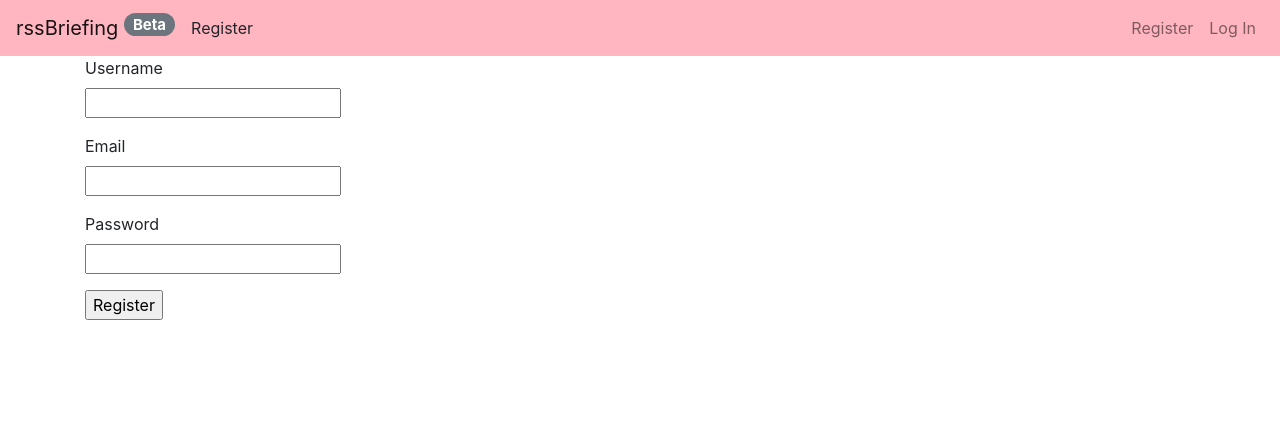
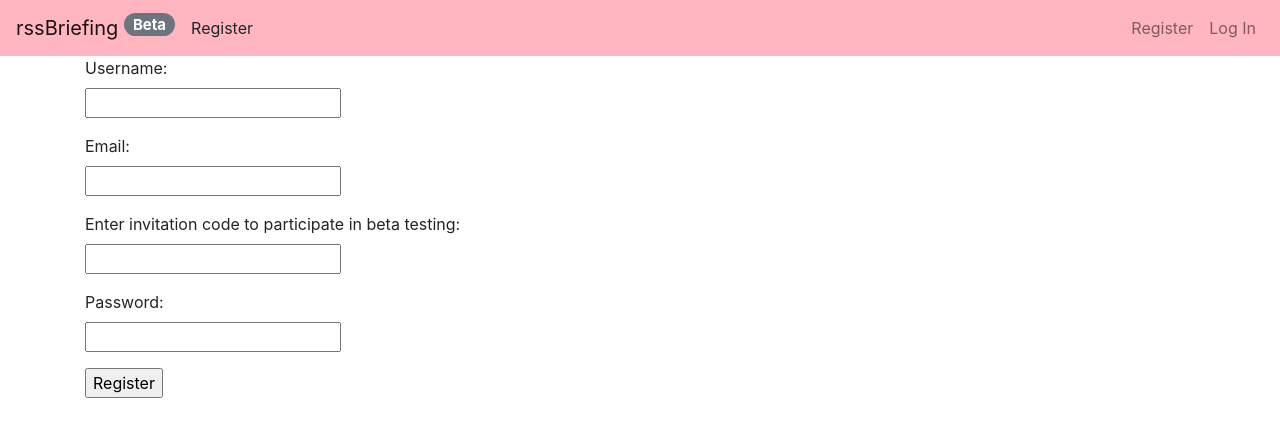
Before and after one commit to grbtm/rssBriefing, a Flask app: page /auth/register in a window 1280 px wide. Shown: the top 437 px of the page. Run offline with Flask 2, Linux system fonts and the light colour scheme; some libraries are stand-ins or nearby versions.

Commit message:
add beta invitation code form and logic

```diff
--- a/rssbriefing_package/auth.py
+++ b/rssbriefing_package/auth.py
@@ -1,3 +1,4 @@
+import os
 import functools
 
 from flask import Blueprint, flash, g, redirect, render_template, request, session, url_for
@@ -38,6 +39,7 @@ def register():
 
         username = request.form['username']
         email = request.form['email']
+        beta_code = request.form['beta_code']
         password = request.form['password']
 
         error = None
@@ -47,6 +49,12 @@ def register():
 
         elif not email:
             error = 'E-mail is required.'
+
+        elif not beta_code:
+            error = 'Invitation code is required.'
+
+        elif beta_code != os.environ.get('BETA_CODE'):
+            error = 'Wrong invitation code.'
 
         elif not password:
             error = 'Password is required.'
--- a/rssbriefing_package/templates/auth/register.html
+++ b/rssbriefing_package/templates/auth/register.html
@@ -7,15 +7,19 @@
 {% block content %}
 <form method="post">
     <p>
-    <label for="username">Username</label><br>
+    <label for="username">Username:</label><br>
     <input name="username" id="username" required>
     </p>
     <p>
-    <label for="email">Email</label><br>
+    <label for="email">Email:</label><br>
     <input name="email" id="email" required>
     </p>
     <p>
-    <label for="password">Password</label><br>
+        <label for="beta_code">Enter invitation code to participate in beta testing:</label><br>
+        <input name="beta_code" id="beta_code" required>
+    </p>
+    <p>
+    <label for="password">Password:</label><br>
     <input type="password" name="password" id="password" required>
     </p>
     <input type="submit" value="Register">
```
